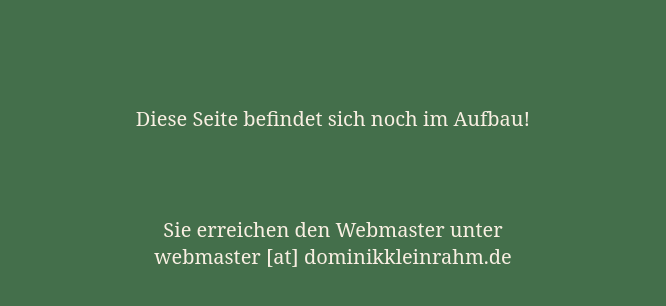
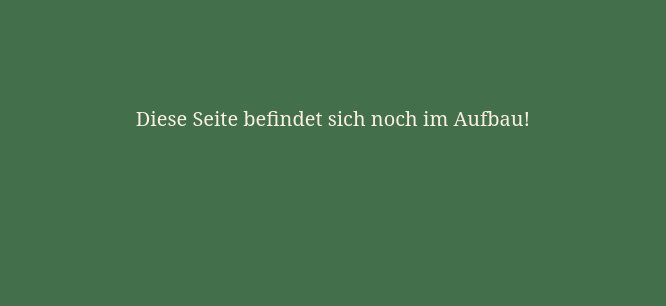
Before and after one commit to Kleinrahm/Kleinrahm.github.io, a plain HTML site: page index.html in a window 1280 px wide. Shown: the part 232-538 px from the top of the page, without its empty margins (307-973 px from the left). Drawn offline with Linux system fonts and the light colour scheme.

Commit message:
Update index.html

```diff
--- a/index.html
+++ b/index.html
@@ -42,9 +42,5 @@ p {
 
 <p>Diese Seite befindet sich noch im Aufbau!</p><br>
 
-<br>
-
-<p>Sie erreichen den Webmaster unter <br> webmaster [at] dominikkleinrahm.de</p>
-
 </body>
 </html>
```
